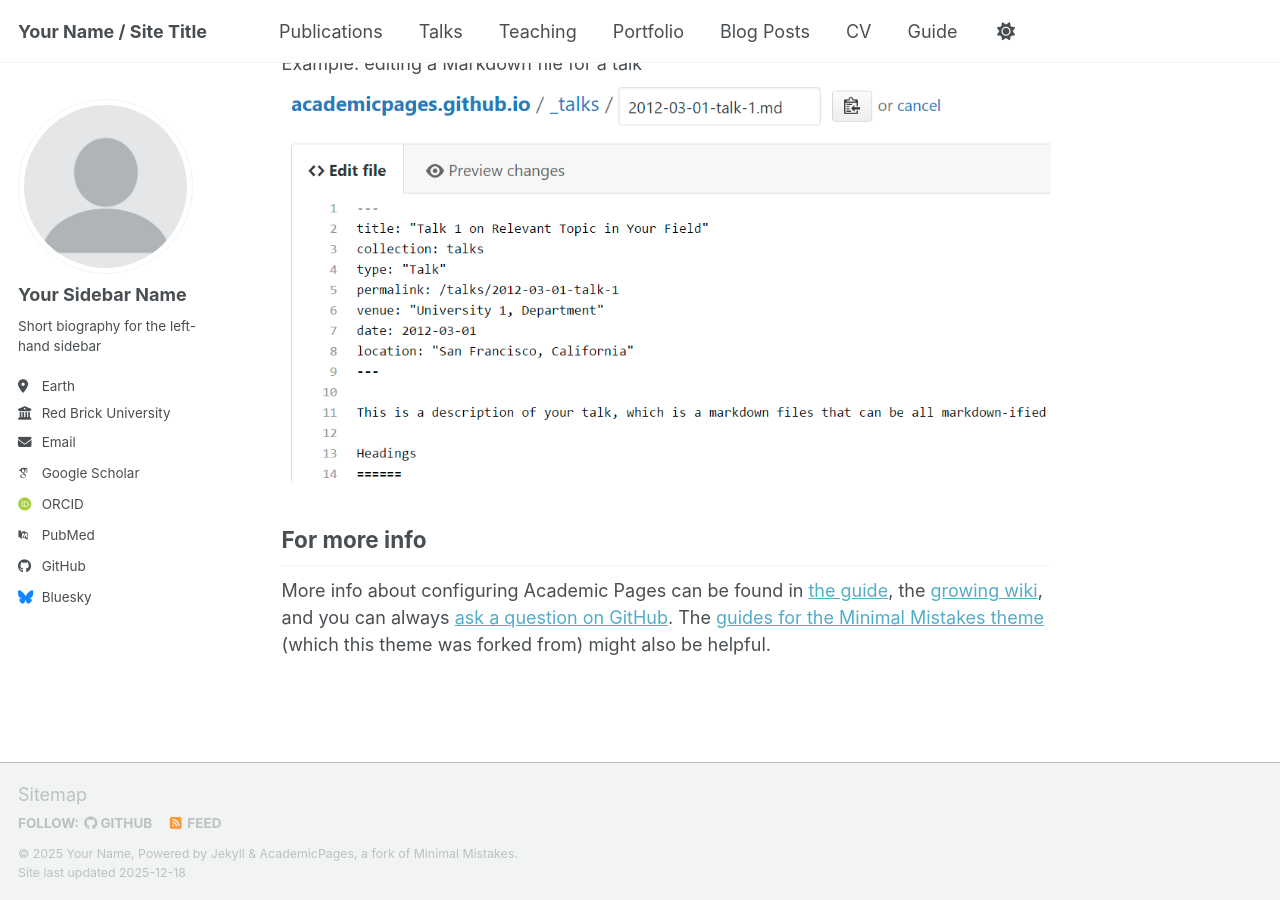
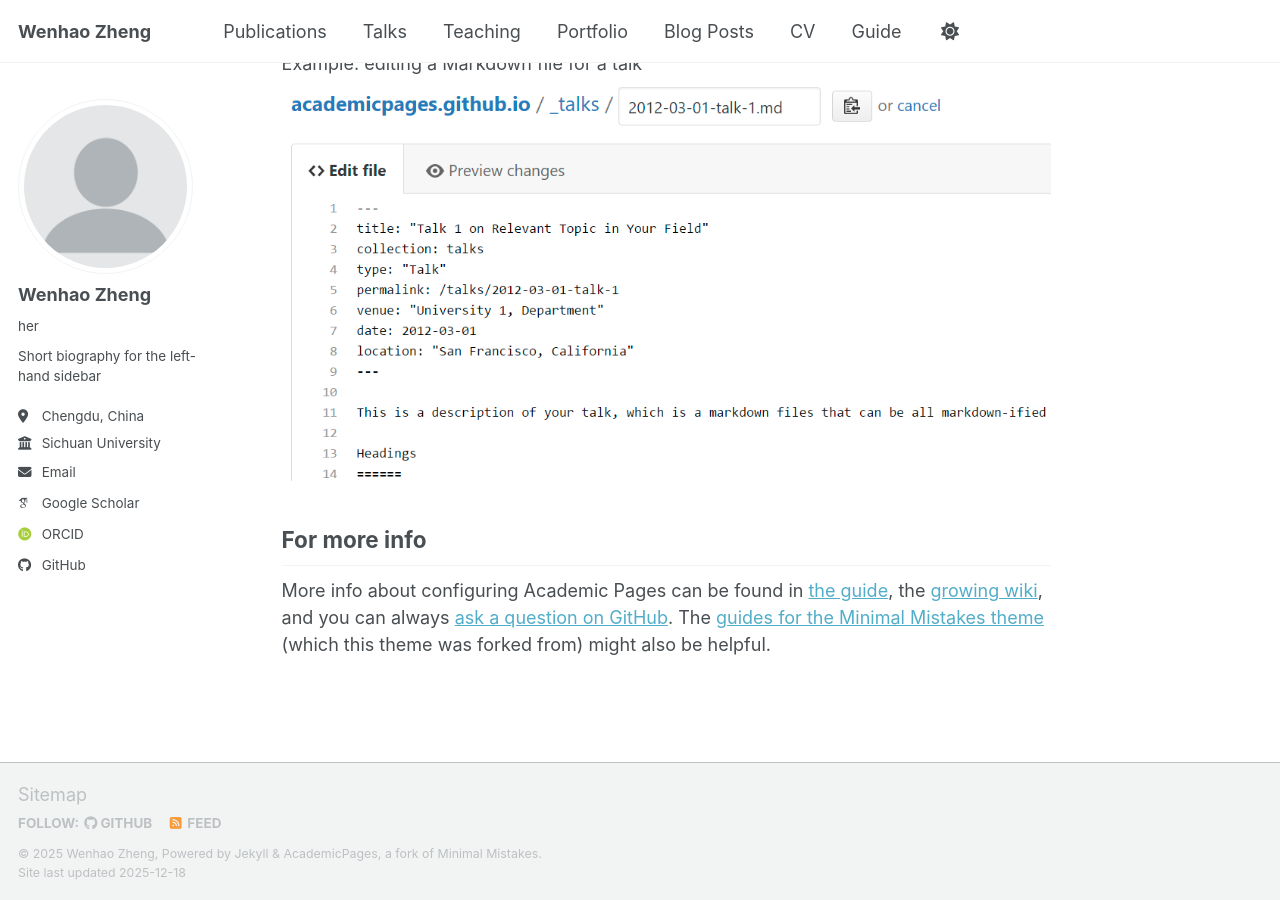
Before and after one commit to scu-zwh/scu-zwh.github.io, a Jekyll site: the page built from _pages/about.md, in a window 1280 px wide and 900 px high, scrolled down 2718 px. Built offline with Jekyll 4.4.1, drawn with Linux system fonts in a browser that asks for light colours; some web fonts are replaced; a script bundle is joined from its source files by our own code; library files that are not in the unit come from our copies.

Commit message:
Update _config.yml

```diff
--- a/_config.yml
+++ b/_config.yml
@@ -9,14 +9,14 @@
 # Basic Site Settings
 locale                   : "en-US"
 site_theme               : "default" # Currently available options are "default", "air"
-title                    : "Your Name / Site Title"
+title                    : "Wenhao Zheng"
 title_separator          : "-"
-name                     : &name "Your Name"
-description              : &description "Your Name's academic portfolio"   # Update this with a general description of your site, this is the default if not overridden by a page
-url                      : https://academicpages.github.io # The base hostname & protocol for your site e.g. "https://[your GitHub username].github.io",
+name                     : &name "Wenhao Zheng"
+description              : &description "Wenhao Zheng's academic portfolio"   # Update this with a general description of your site, this is the default if not overridden by a page
+url                      : https://scu-zwh.github.io # The base hostname & protocol for your site e.g. "https://[your GitHub username].github.io",
                                                            # or if you already have some other page hosted on Github then use "https://[your GitHub username].github.io/[Your Repo Name]"
 baseurl                  : "" # the subpath of your site, e.g. "/blog"
-repository               : "academicpages/academicpages.github.io"
+repository               : "scu-zwh/scu-zwh.github.io"
 
 # Site Author - The following control what appear as part of the author content on the side bar.
 #               If a field is blank the icon and link will not appear, otherwise it will be shown.
@@ -24,24 +24,24 @@ repository               : "academicpages/academicpages.github.io"
 author:
   # Biographic information
   avatar           : "profile.png"
-  name             : "Your Sidebar Name"
-  pronouns         : # example: "she/her"
+  name             : "Wenhao Zheng"
+  pronouns         : "her" # exam: eshe/her"
   bio              : "Short biography for the left-hand sidebar"
-  location         : "Earth"
-  employer         : "Red Brick University"
+  location         : "Chengdu, China"
+  employer         : "Sichuan University"
   uri              : # URL
-  email            : "none@example.org"
+  email            : "zhengwenhao@stu.scu.edu.cn"
 
   # Academic websites
   academia         : # URL
   arxiv            : # URL - Update with the correct link to your profile
-  googlescholar    : "https://scholar.google.com/citations?user=PS_CX0AAAAAJ"
+  googlescholar    : "https://scholar.google.com/citations?user=x-lwrO0AAAAJ&hl=zh-CN"
   inspire-hep      : # URL
   impactstory      : # URL
-  orcid            : "https://orcid.org/yourorcidurl"
+  orcid            : "https://orcid.org/0000-0002-4203-0852"
   semantic         : # URL
   ssrn             : # URL
-  pubmed           : "https://www.ncbi.nlm.nih.gov/pubmed/?term=john+snow"
+  pubmed           : #
   researchgate     : # URL
   scopus           : # URL
   zotero           : # URL
@@ -51,13 +51,13 @@ author:
   bitbucket        : # Username - Update with your username on the site
   codepen          : # Username
   dribbble         : # Username
-  github           : "academicpages"
+  github           : "scu-zwh"
   kaggle           : # Username
   stackoverflow    : # User number or user number and name (i.e., use "1" or "1/jeff-atwood")
 
   # Social media
   artstation       : # Username
-  bluesky          : "bsky.app" # Replace this with you Bluesky username
+  bluesky          : # Replace this with you Bluesky username
   facebook         : # Username
   flickr           : # Username
   foursquare       : # Username
```
